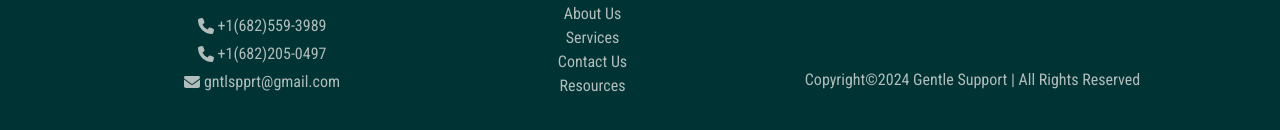
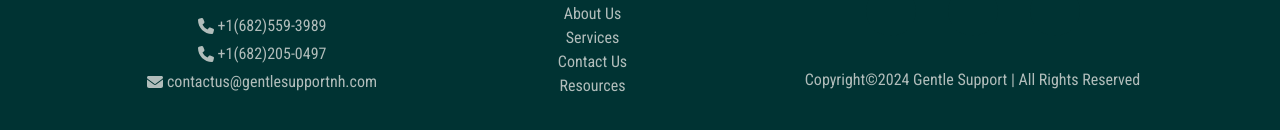
Before and after one commit to abhilekhx/gs-webpage, a React (Create React App) app: page / in a window 1280 px wide. Shown: the part 4364-4494 px from the top of the page. Built offline with nearby package versions, Linux system fonts and the light colour scheme; no server answers; the HTML template or start-up script is replaced by a standard one; a web font is replaced by a local one.

Commit message:
updated email forwarding system

```diff
--- a/src/components/ContactUs.js
+++ b/src/components/ContactUs.js
@@ -10,8 +10,8 @@ const ContactUs = () => {
     handleSubmit,
     formState: { errors },
   } = useForm();
-  const serviceId = "service_ID";
-  const templateId = "template_l655cfr";
+  const serviceId = "service_prnlij3";
+  const templateId = "template_nur2dxu";
   const publicAPIKEY = process.env.REACT_APP_EMAILJS_PUBLIC_API_KEY;
 
   const onSubmit = (data, r) => {
--- a/src/components/Footer.js
+++ b/src/components/Footer.js
@@ -39,11 +39,11 @@ const Footer = () => {
                 size="1x"
               />
               <a
-                href="mailto:gntlspprt@gmail.com"
+                href="mailto:contactus@gentlesupportnh.com"
                 target="_blank"
                 rel="noreferrer"
               >
-                gntlspprt@gmail.com
+                contactus@gentlesupportnh.com
               </a>
             </div>
           </div>
```
Also changed, not shown: src/components/AboutUs.js (+0 -26 lines).
